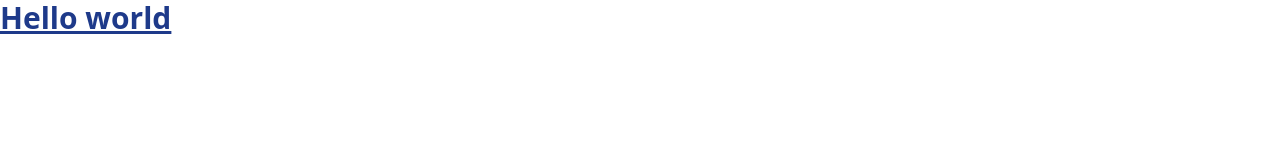
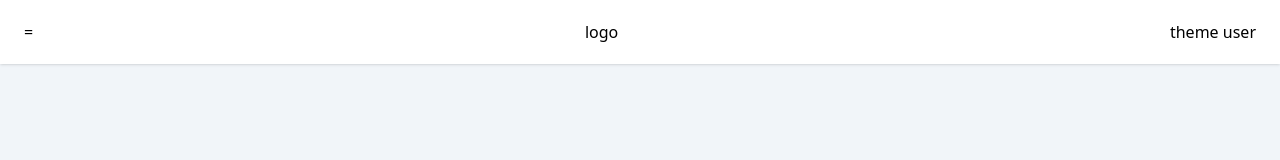
Before and after one commit to rubenerangel/tailwindcss, a website built with Vite: page index.html in a window 1280 px wide. Built offline with nearby package versions, Linux system fonts and the light colour scheme.

Commit message:
Movil navigation bar

```diff
--- a/index.html
+++ b/index.html
@@ -10,8 +10,18 @@
     <title>Tailwind CSS</title>
 </head>
 
-<body>
-    <h1 class="text-3xl font-bold underline text-blue-900 mt-0">Hello world</h1>
+<body class="bg-slate-100">
+    <header class="bg-white shadow px-6">
+        <div class="flex justify-between h-16 items-center">
+            <button>=</button>
+            <a href="#">logo</a>
+            <div>
+                <button>theme</button>
+                <button>user</button>
+
+            </div>
+        </div>
+    </header>
 </body>
 
 </html>
```
